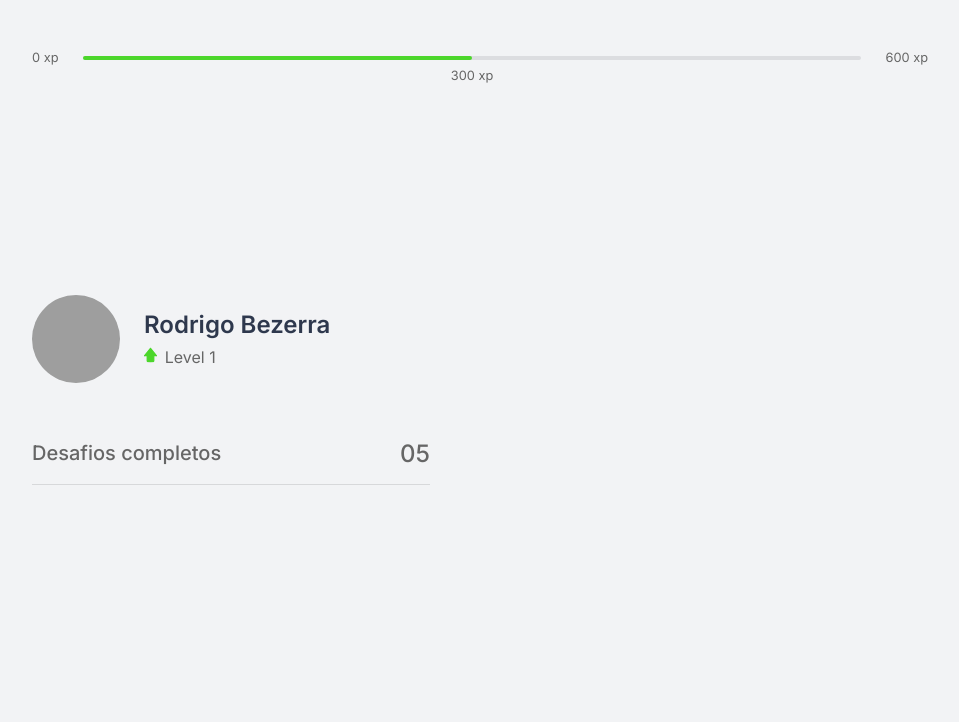
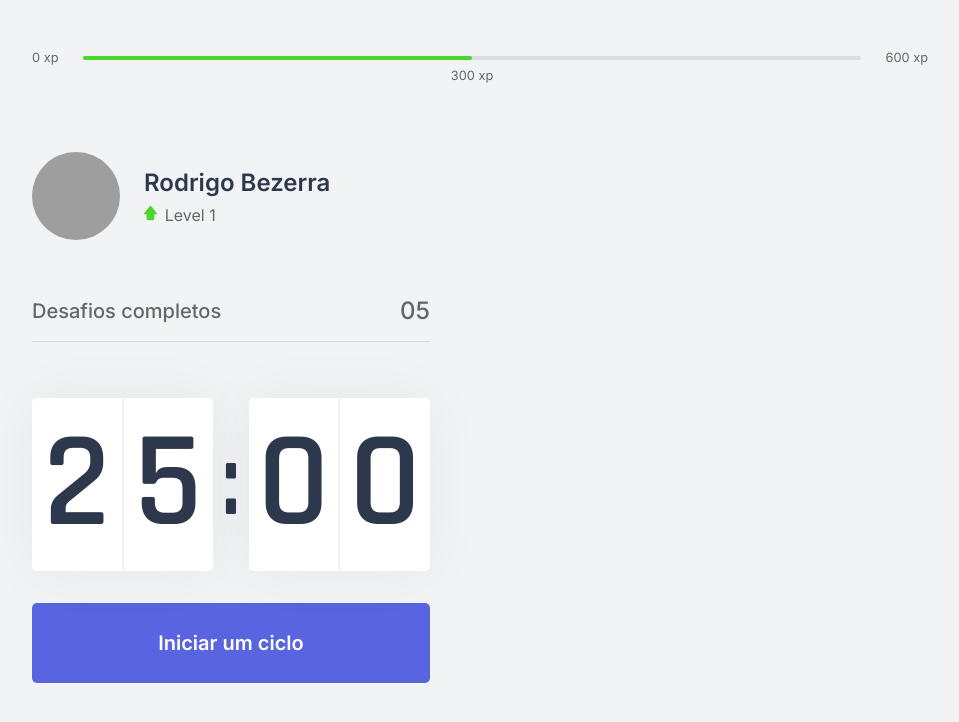
Before and after one commit to bezerrarodrigo/moveitrs, a Next.js app: page / in a window 1280 px wide. Shown: the top 722 px of the page, without its empty margins (160-1119 px from the left). Built offline with nearby package versions, Linux system fonts and the light colour scheme; grey boxes are pictures that could not be loaded.

Commit message:
Botão que dispara a contagem regressiva

```diff
--- /dev/null
+++ b/src/components/Countdown.tsx
@@ -0,0 +1,54 @@
+import { useEffect, useState } from 'react'
+import { idText } from 'typescript';
+import styles from '../styles/components/Countdown.module.css'
+
+export function Countdown() {
+
+  //state
+  const [time, setTime] = useState(25 * 60); //tempo em segundos
+  const [active, setActive] = useState(false); //contador parado ou contando
+
+  // arredonda o valor pra menos 24:59 -> 24
+  const minutes = Math.floor(time / 60);
+  const seconds = time % 60;
+
+  // 25 => '25' -> ['2' , '5']
+  const [minuteLeft, minuteRight] = String(minutes).padStart(2, '0').split('');
+  const [secondLeft, secondRight] = String(seconds).padStart(2, '0').split('');
+
+  function startCountdown() {
+    // ativa o contador
+    setActive(true);
+
+  }
+
+  // executo a função sempre que o valor de active mudar (array de dependências)
+  useEffect(() => {
+    if (active && time > 0) {
+      // executa somente uma vez
+      setTimeout(() => {
+        setTime(time - 1);
+      }, 1000)
+    }
+  }, [active, time]) // colocando o time como dependência o useEffect (setTimeOut) roda a cada segundo
+
+
+  return (
+    <div>
+      <div className={styles.countdownContainer}>
+        <div>
+          <span>{minuteLeft}</span>
+          <span>{minuteRight}</span>
+        </div>
+        <span>:</span>
+        <div>
+          <span>{secondLeft}</span>
+          <span>{secondRight}</span>
+        </div>
+      </div>
+      <button type="button" className={styles.countDownButton} onClick={startCountdown}>
+        Iniciar um ciclo
+      </button>
+    </div>
+  )
+}
--- a/src/pages/_document.tsx
+++ b/src/pages/_document.tsx
@@ -5,6 +5,7 @@
     return (
       <Html>
         <Head>
+          <link rel="shortcut icon" href="favicon.png" type="image/png" />
           <link rel="preconnect" href="https://fonts.gstatic.com" />
           <link href="https://fonts.googleapis.com/css2?family=Inter:wght@400;500;600&family=Rajdhani:wght@600&display=swap"
             rel="stylesheet" />
--- a/src/pages/index.tsx
+++ b/src/pages/index.tsx
@@ -1,17 +1,24 @@
 import { CompleteChallenge } from "../components/CompleteChallenges";
+import { Countdown } from "../components/Countdown";
 import { ExperienceBar } from "../components/ExperienceBar";
 import { Profile } from "../components/Profile";
+
+import Head from 'next/head'
 
 import styles from '../styles/pages/Home.module.css';
 
 export default function Home() {
   return (
     <div className={styles.container}>
+      <Head>
+        <title>Início | move.it</title>
+      </Head>
       <ExperienceBar />
       <section>
         <div>
           <Profile />
           <CompleteChallenge />
+          <Countdown />
         </div>
         <div>
         </div>
--- /dev/null
+++ b/src/styles/components/Countdown.module.css
@@ -0,0 +1,62 @@
+.countdownContainer {
+  display: flex;
+  align-items: center;
+  font-family: Rajdhani, sans-serif;
+  font-weight: 600;
+  color: var(--title);
+}
+
+.countdownContainer > div {
+  flex: 1;
+  display: flex;
+  align-items: center;
+  justify-content: space-evenly;
+
+  background: var(--white);
+  box-shadow: 0 0 60px rgba(0, 0, 0, .05);
+  border-radius: 5px;
+  font-size: 8.5rem;
+  text-align: center;
+}
+
+.countdownContainer > div span {
+  flex: 1;
+}
+
+.countdownContainer > span {
+  font-size: 6.25rem;
+  margin: 0 0.5rem;
+}
+
+.countdownContainer > div span:first-child {
+  border-right: 1px solid #f0f1f3;
+}
+
+.countdownContainer > div span:last-child {
+  border-left: 1px solid #f0f1f3;
+}
+
+.countDownButton {
+ width: 100%;
+ height: 5rem;
+ margin-top: 2rem;
+
+ display: flex;
+ align-items: center;
+ justify-content: center;
+
+ border: 0;
+ border-radius: 5px;
+
+ background: var(--blue);
+ color: var(--white);
+
+ font-size: 1.25rem;
+ font-weight: 600;
+
+ transition: background-color 0.2s;
+}
+
+.countDownButton:hover {
+  background: var(--blue-dark);
+}
```
